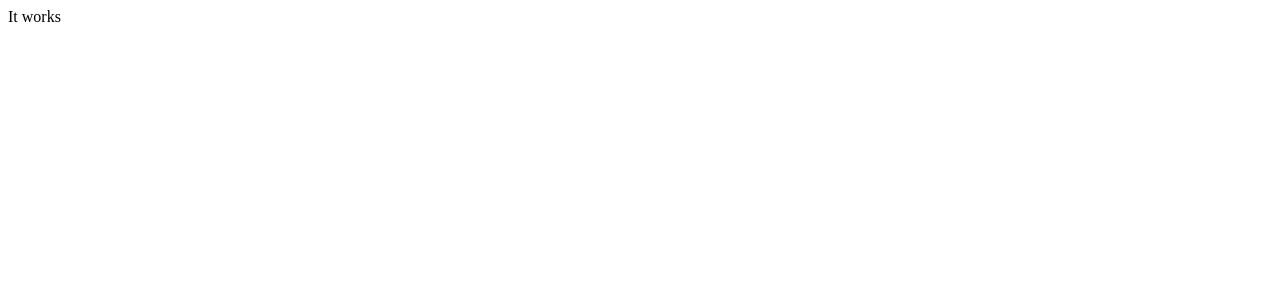
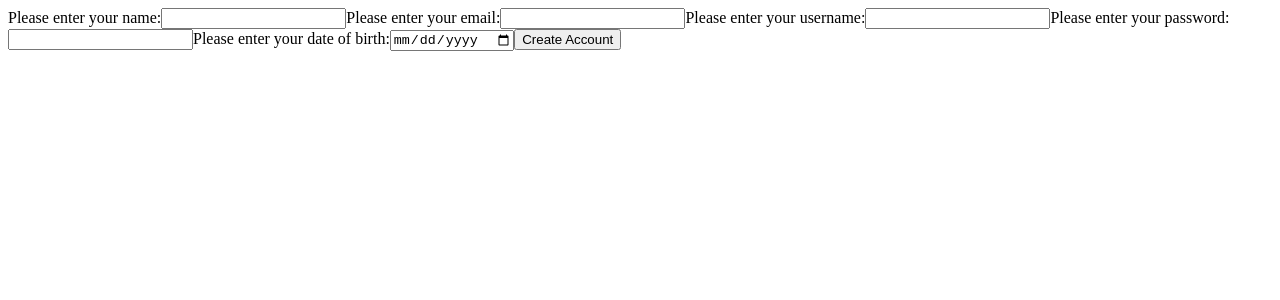
Before and after one commit to CodecoolGlobal/freestyle-mern-project-react-polobence, a React (Vite) app in the folder client/: page / in a window 1280 px wide. Shown: the top 300 px of the page. Built offline with nearby package versions, Linux system fonts and the light colour scheme.

Commit message:
connect Registration component with backend logic

```diff
--- a/client/src/App.jsx
+++ b/client/src/App.jsx
@@ -1,9 +1,10 @@
 import "./App.css";
+import Registration from "./components/Registration";
 
 function App() {
   return (
     <>
-      <div>It works</div>
+      <Registration />
     </>
   );
 }
--- a/client/src/components/Registration.jsx
+++ b/client/src/components/Registration.jsx
@@ -1,4 +1,4 @@
-import React, { useState } from "react";
+import { useState } from "react";
 
 function Registration() {
   const [name, setName] = useState("");
@@ -7,9 +7,24 @@ function Registration() {
   const [password, setPassword] = useState("");
   const [dateOfBirth, setdateOfBirth] = useState(null);
 
-async function handleSubmit() {
-    //write the save
-}
+  async function handleSubmit(e) {
+    e.preventDefault();
+    const user = {
+      name: name,
+      username: username,
+      password: password,
+      email: email,
+      dateOfBirth: dateOfBirth
+    }
+    const createdUser = await fetch("/api/user", {
+      method: 'POST',
+      headers: {
+        "Content-Type": "application/json"
+      },
+      body: JSON.stringify(user)
+    })
+    console.log(await createdUser.json());
+  }
 
   return (
     <div className="registration">
```
Also changed, not shown: 1 other file (tests, documents, lock files or other folders).
